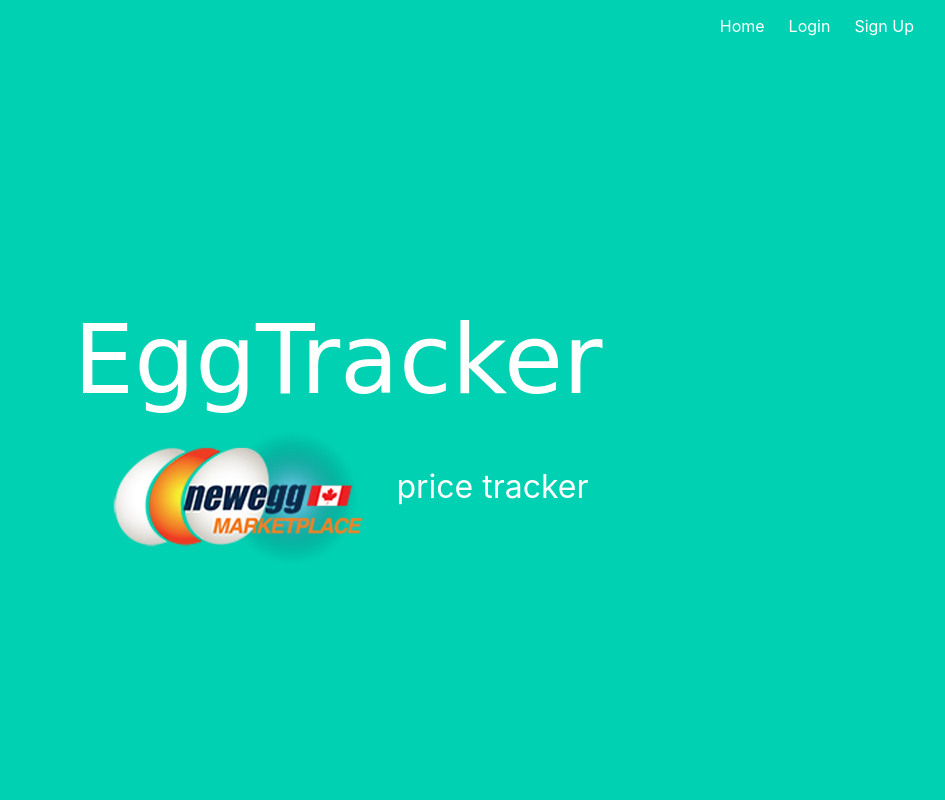
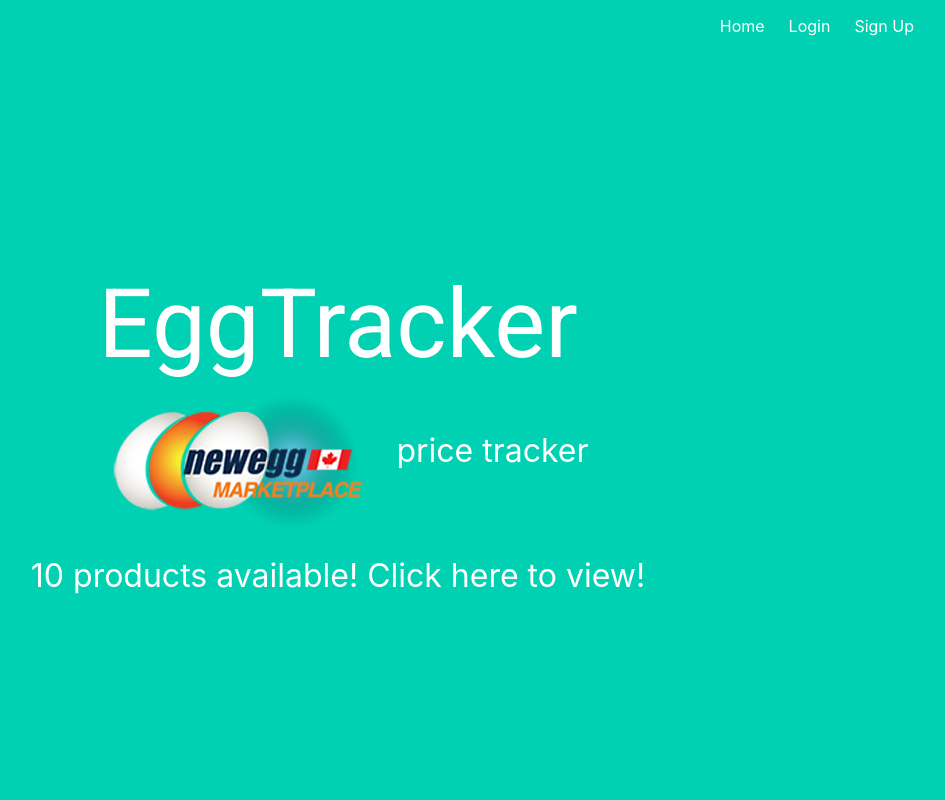
Before and after one commit to sagarlohana/EggTracker, a Python web app: template templates/index.html in a window 1280 px wide. Shown: the whole page, without its empty margins (302-1247 px from the left). Run offline with Jinja, Linux system fonts and the light colour scheme; the template is opened without the code that fills it: most values are stand-ins (such as "Sample title", 1, 10 or a date in 2020).

Commit message:
Updated model and homepage to display available products

```diff
--- a/auth.py
+++ b/auth.py
@@ -46,8 +46,8 @@
         flash("Email address already exists.")
         return redirect(url_for('auth.login'))
 
-    new_user = User(email=email, name=name, password=generate_password_hash(password, method='sha256'))
-
+    new_user = User(email=email, name=name,
+    password=generate_password_hash(password, method='sha256'), products_available=0, total_products=0)
     db.session.add(new_user)
     db.session.commit()
 
--- a/models.py
+++ b/models.py
@@ -7,7 +7,8 @@
     email = db.Column(db.String(100), unique=True)
     password = db.Column(db.String(100))
     name = db.Column(db.String(1000))
-
+    products_available = db.Column(db.Integer)
+    total_products = db.Column(db.Integer)
 class UrlList(db.Model):
     id = db.Column(db.Integer, primary_key=True) # Primary keys are required by SQLAlchemy
     user_id = db.Column(db.Integer)
--- a/src/script.py
+++ b/src/script.py
@@ -4,6 +4,8 @@
 from bs4 import BeautifulSoup
 
 def track(url_list, thumbnail_lst, actual_prices_lst, can_buy):
+
+    num_products = 0
 
     # Asynchronous response retrieval using grequests
     if len(url_list) > 1:
@@ -34,5 +36,7 @@
         # Add purchasability to list
         if float(current_price) <= url_list[i].price:
             can_buy += [True]
+            num_products += 1
         else:
             can_buy += [False]
+    return num_products
--- a/templates/base.html
+++ b/templates/base.html
@@ -8,6 +8,7 @@
     <meta http-equiv="X-UA-Compatible" content="IE=edge">
     <meta name="viewport" content="width=device-width, initial-scale=1">
     <title>EggTracker</title>
+    <link href="https://fonts.googleapis.com/css?family=Roboto&display=swap" rel="stylesheet">
     <link rel="stylesheet" href="https://cdnjs.cloudflare.com/ajax/libs/bulma/0.7.2/css/bulma.min.css" />
     <link rel='icon' href='/static/favicon.ico' type='image/x-icon'/>
 
@@ -65,7 +66,7 @@
     }
     .index{
         font-size: 6em;
-        font-family:'Comic Sans MS';
+        font-family: 'Roboto', sans-serif;
     }
     .sub{
         font-size: 2em;
--- a/templates/index.html
+++ b/templates/index.html
@@ -9,4 +9,22 @@
 <h2>
     <p class="sub"> <img src="/static/newegg.png" alt="Newegg.ca Logo" height="100" width="300" align="middle"> price tracker </p>
 </h2>
+{% for i in range (0, total_products) %}
+  {% if i < products_available %}
+    <img src="/static/hatched.png" width="60px" height="60px">
+  {% else %}
+  <img src="/static/unhatched.png" width="60px" height="60px">
+  {% endif %}
+{% endfor %}
+
+<br>
+{% if products_available == 1 %}
+<p class="sub">1 product available! <a href="{{ url_for('main.dashboard')}}">Click here to view!</a></p>
+{% elif products_available == -2 %}
+<p class="sub"> <a href="{{ url_for('auth.login') }}">Please login to view your tracked items! </a></p>
+{% elif products_available == 0 %}
+<p class="sub"> <a href="{{ url_for('main.profile') }}">Visit your profile to add items to track! </a></p>
+{% else %}
+<p class="sub">{{ products_available }} products available! <a href="{{ url_for('main.dashboard')}}">Click here to view!</a></p>
+{% endif %}
 {% endblock %}
```
Also changed, not shown: main.py (+13 -7 lines), db.sqlite, static/hatched.png (added), static/unhatched.png (added).
